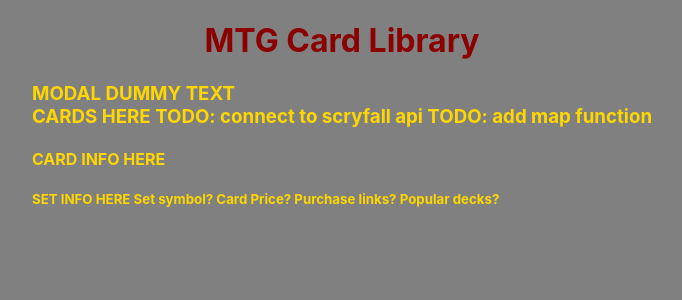
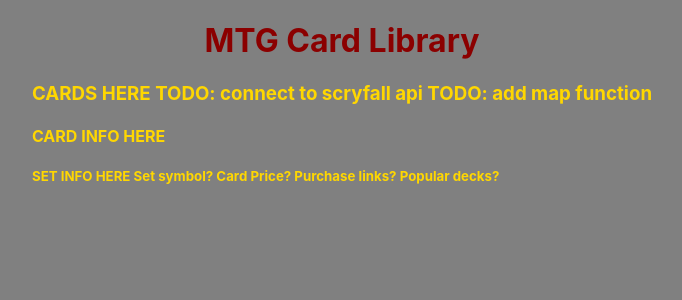
Before and after one commit to caseymacleod22/mtg-card-library, a React (Create React App) app: page / in a window 1280 px wide. Shown: the top 300 px of the page, without its empty margins (298-980 px from the left). Built offline with nearby package versions, Linux system fonts and the light colour scheme.

Commit message:
wip: removes modal component

```diff
--- a/src/App.js
+++ b/src/App.js
@@ -8,7 +8,7 @@
         MTG Card Library
       </h1>
       <h3>
-        <Modal />
+        {/* <Modal /> */}
         CARDS HERE
         TODO: connect to scryfall api
         TODO: add map function
```
